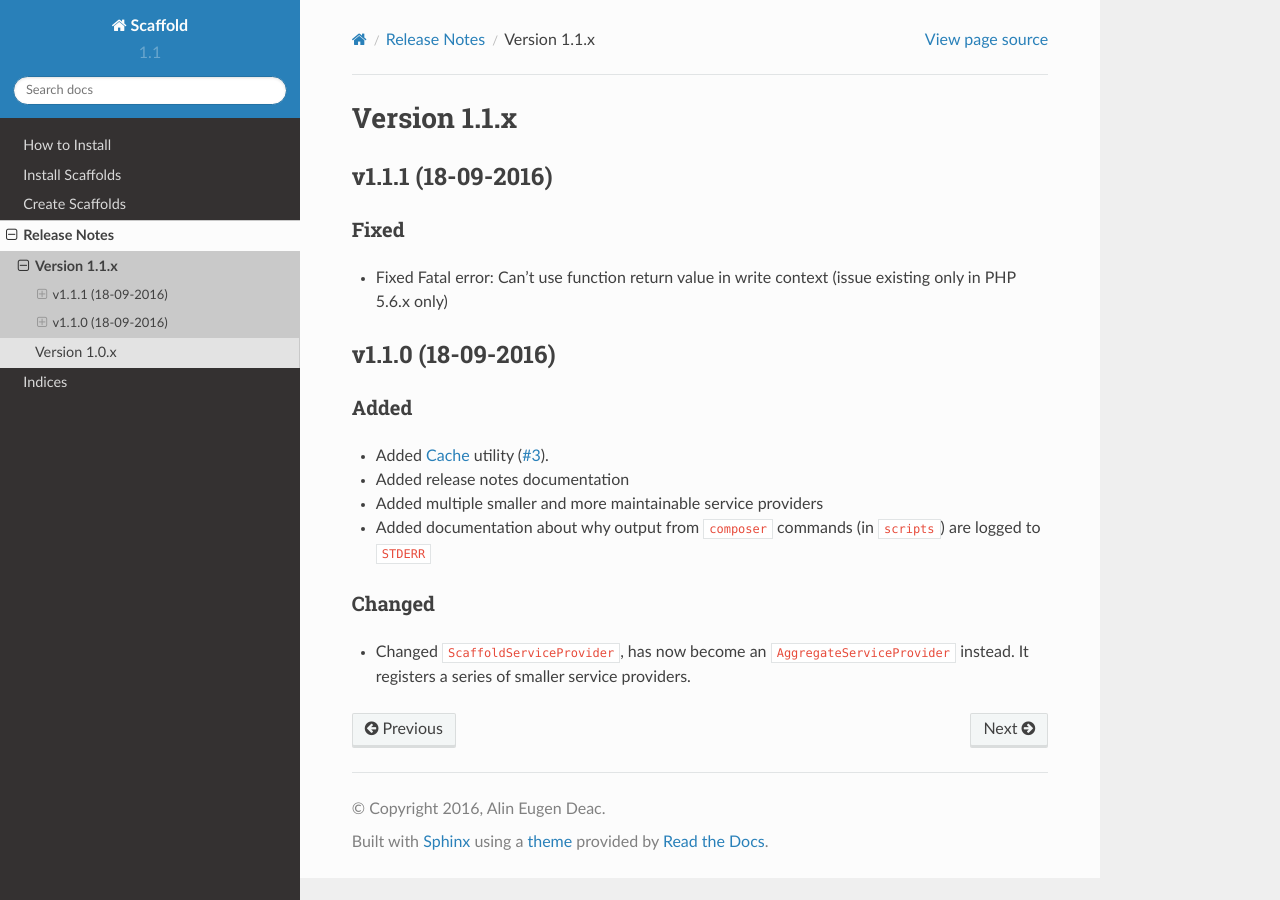
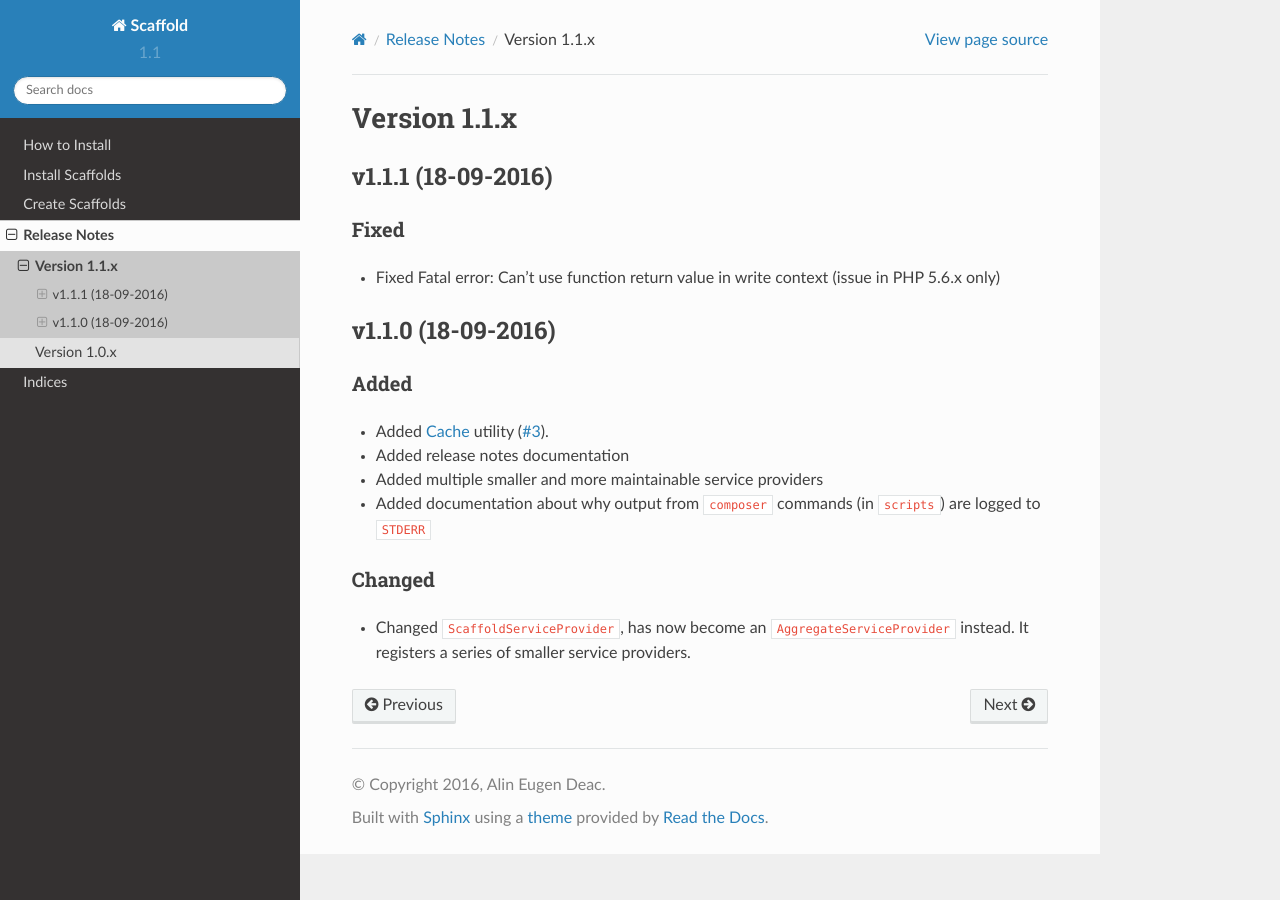
Before and after one commit to aedart/scaffold, a Sphinx documentation site: the page built from docs/source/release_notes/version-1.1.rst, in a window 1280 px wide. Built offline with Sphinx 7.4.7 and the Read the Docs theme 2.0.0, drawn with Linux system fonts in a browser that asks for light colours.

Commit message:
Change sentence

```diff
--- a/docs/source/release_notes/version-1.1.rst
+++ b/docs/source/release_notes/version-1.1.rst
@@ -6,7 +6,7 @@ v1.1.1 (18-09-2016)
 
 Fixed
 -----
-* Fixed Fatal error: Can't use function return value in write context (issue existing only in PHP 5.6.x only)
+* Fixed Fatal error: Can't use function return value in write context (issue in PHP 5.6.x only)
 
 v1.1.0 (18-09-2016)
 ^^^^^^^^^^^^^^^^^^^
```
